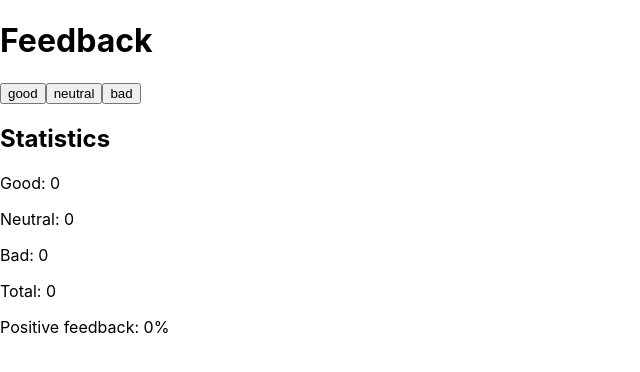
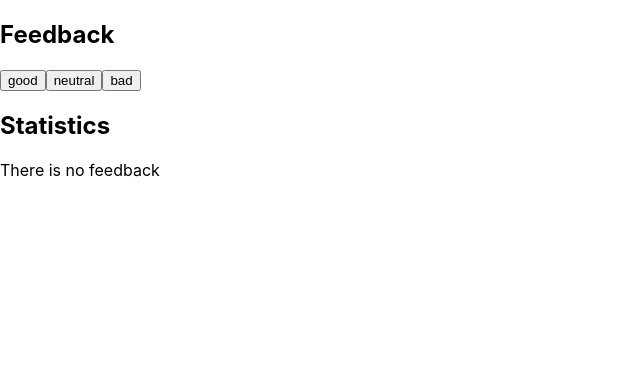
Before and after one commit to HannaSydoruk/goit-react-hw-02-feedback, a React (Create React App) app: page / in a window 1280 px wide. Shown: the top 372 px of the page, without its empty margins (0-640 px from the left). Built offline with nearby package versions, Linux system fonts and the light colour scheme.

Commit message:
step 3-4

```diff
--- a/src/components/App.jsx
+++ b/src/components/App.jsx
@@ -1,9 +1,66 @@
-import FeedbackButtons from './Feedback/Feedback';
+import React from 'react';
+import Statistics from 'components/Statistics/Statistics';
+import FeedbackOptions from 'components/FeedbackOptions/FeedbackOptions';
+import Section from 'components/Section/Section';
+import Notification from './Notification/Notification';
 
-export const App = () => {
-  return (
-    <>
-      <FeedbackButtons />
-    </>
-  );
-};
+export class App extends React.Component {
+  state = {
+    good: 0,
+    neutral: 0,
+    bad: 0,
+  };
+
+  render() {
+    return (
+      <div>
+        <Section title="Feedback">
+          <FeedbackOptions
+            options={Object.keys(this.state)}
+            onLeaveFeedback={this.handleIncrement}
+          />
+        </Section>
+
+        <Section title="Statistics">
+          {this.countTotalFeedback() === 0 ? (
+            <Notification message="There is no feedback" />
+          ) : (
+            <Statistics
+              good={this.state.good}
+              neutral={this.state.neutral}
+              bad={this.state.bad}
+              total={this.countTotalFeedback()}
+              positivePercentage={this.countPositiveFeedbackPercentage()}
+            />
+          )}
+        </Section>
+      </div>
+    );
+  }
+
+  handleIncrement = type => {
+    this.setState(prevState => {
+      return {
+        [type]: prevState[type] + 1,
+      };
+    });
+  };
+
+  countTotalFeedback = () => {
+    const { good, neutral, bad } = this.state;
+    let total = good + neutral + bad;
+    return total;
+  };
+
+  countPositiveFeedbackPercentage = () => {
+    const { good } = this.state;
+    const total = this.countTotalFeedback();
+
+    if (total === 0) {
+      return 0;
+    }
+
+    const positivePercentage = Math.round((good / total) * 100);
+    return positivePercentage;
+  };
+}
--- a/src/components/Feedback/Feedback.jsx
+++ b/src/components/Feedback/Feedback.jsx
@@ -2,6 +2,7 @@ import React from 'react';
 import css from './Feedback.module.css';
 import Statistics from 'components/Statistics/Statistics';
 import FeedbackOptions from 'components/FeedbackOptions/FeedbackOptions';
+import Section from 'components/Section/Section';
 
 class FeedbackButtons extends React.Component {
   state = {
@@ -39,13 +40,14 @@ class FeedbackButtons extends React.Component {
   render() {
     return (
       <div className={css.feedback}>
-        <h1 className={css['feedback-title']}>Feedback</h1>
+        <Section title="Feedback">
           <FeedbackOptions
             options={Object.keys(this.state)}
             onLeaveFeedback={this.handleIncrement}
           />
-        <h2 className={css.statistics}>Statistics</h2>
+        </Section>
 
+        <Section title="Statistics">
           <Statistics
             good={this.state.good}
             neutral={this.state.neutral}
@@ -53,6 +55,7 @@ class FeedbackButtons extends React.Component {
             total={this.countTotalFeedback()}
             positivePercentage={this.countPositiveFeedbackPercentage()}
           />
+        </Section>
       </div>
     );
   }
--- /dev/null
+++ b/src/components/Notification/Notification.jsx
@@ -0,0 +1,9 @@
+import React from 'react';
+
+class Notification extends React.Component {
+  render() {
+    const { message } = this.props;
+    return <p>{message}</p>;
+  }
+}
+export default Notification;
--- /dev/null
+++ b/src/components/Section/Section.jsx
@@ -0,0 +1,17 @@
+import React from 'react';
+import css from './Section.module.css';
+
+class Section extends React.Component {
+  render() {
+    const { title, children } = this.props;
+
+    return (
+      <>
+        <h2 className={css.title}>{title}</h2>
+        <div className={css.children}>{children}</div>
+      </>
+    );
+  }
+}
+
+export default Section;
```
Also changed, not shown: src/components/Notification/Notification.module.css (added), src/components/Section/Section.module.css (added). Lines whose indentation alone changed are shown as unchanged.
